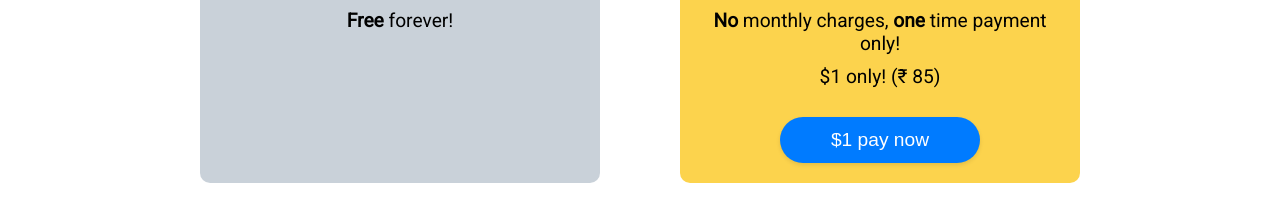
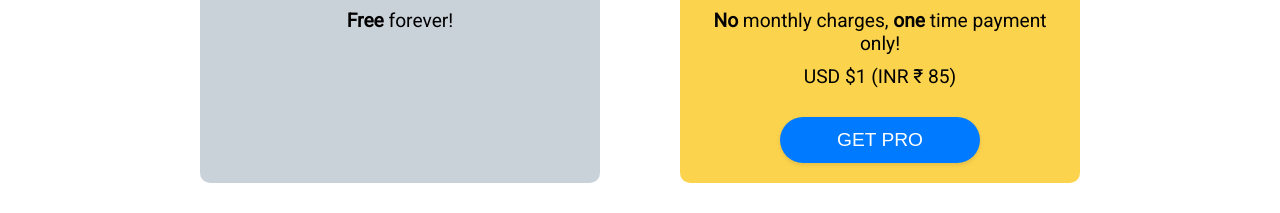
Before and after one commit to rudraWorks/HabitStreak-Frontend, a React (Create React App) app: page /pro in a window 1280 px wide. Shown: the part 229-442 px from the top of the page. Built offline with nearby package versions, Linux system fonts and the light colour scheme.

Commit message:
pro page

```diff
--- a/src/pages/Home/Styles.js
+++ b/src/pages/Home/Styles.js
@@ -132,6 +132,8 @@ export const Logo = () => {
         <Title>
             <span style={{ color: '#1A567E' }}>Habit</span>
             <span style={{ color: '#FBBF24' }}>Streak</span>
+            {/* <span style={{ color: 'red' }}>.</span>
+            <span style={{ color: 'gray' }}>xyz</span> */}
             <span>&nbsp;<img src='/icons/growth.png'></img></span>
         </Title>
     )
--- a/src/pages/Pro/Pro.js
+++ b/src/pages/Pro/Pro.js
@@ -63,7 +63,7 @@ function Pro() {
           <h3>Pro Plan </h3>
           <span> You can create <b>unlimited</b> habits</span>
           <span style={{ marginTop: '10px' }}> <b>No</b> monthly charges, <b>one</b> time payment only!</span>
-          <span style={{ marginTop: '10px' }}>$1 only! (₹ 85)</span>
+          <span style={{ marginTop: '10px' }}>USD $1  (INR ₹ 85)</span>
           <br/>
           {/*
           <div>
@@ -78,7 +78,7 @@ function Pro() {
           </div> */}
 
 
-          <BuyNow onClick={checkout}>$1 pay now</BuyNow>
+          <BuyNow onClick={checkout}>GET PRO</BuyNow>
 
           {user?.pro && <img src='/icons/paid.png' alt="Paid Icon" />}
         </Paid>
@@ -87,13 +87,13 @@ function Pro() {
 
       <h2>FAQs</h2>
       <br />
-      <FAQ question="If I'm not happy with the service, can I get a refund?" answer="Yes, drop an email at merudra.official@gmail.com" />
+      <FAQ question="If I'm not happy with the service, can I get a refund?" answer="Yes, drop an email at merudra.official@gmail." />
 
       <FAQ question="I don't have cards, how can I proceed?" answer="Send your payment proof and email at merudra.official@gmail.com, I will try to activate your account as quickly as possible. My PayPal: merudra.official@gmail.com, UPI: srudra754@oksbi" />
 
       <FAQ question="Will I incur monthly charges?" answer="No, you will be charged only once." />
 
-      <FAQ question="Why charging so low, means $1 only!" answer="I planned to keep it free, but I have to pay those server bills." />
+      <FAQ question="Why charging so low, means $1 only!" answer="I planned to keep it free, but I have to pay those server bills. Also, it will motivate me to keep working on this project and come up with new valuable features :)" />
 
 
     </Container>
```
